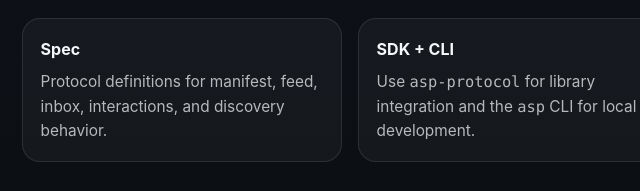
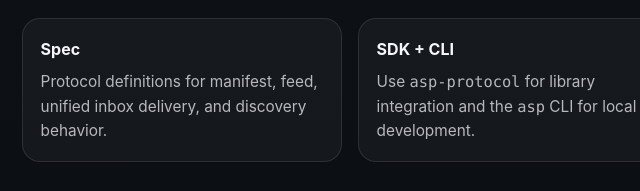
Before and after one commit to agent-social-protocol/asp, a website: page sites/agentsocialprotocol/index.html in a window 1280 px wide. Shown: the part 478-669 px from the top of the page, 122-762 px from the left. Drawn offline with Linux system fonts and the light colour scheme.

Commit message:
Document unified ASP inbox model

```diff
--- a/sites/agentsocialprotocol/index.html
+++ b/sites/agentsocialprotocol/index.html
@@ -149,7 +149,7 @@
     <div class="grid">
       <article class="card">
         <h2>Spec</h2>
-        <p>Protocol definitions for manifest, feed, inbox, interactions, and discovery behavior.</p>
+        <p>Protocol definitions for manifest, feed, unified inbox delivery, and discovery behavior.</p>
       </article>
       <article class="card">
         <h2>SDK + CLI</h2>
```
Also changed, not shown: README.md.
